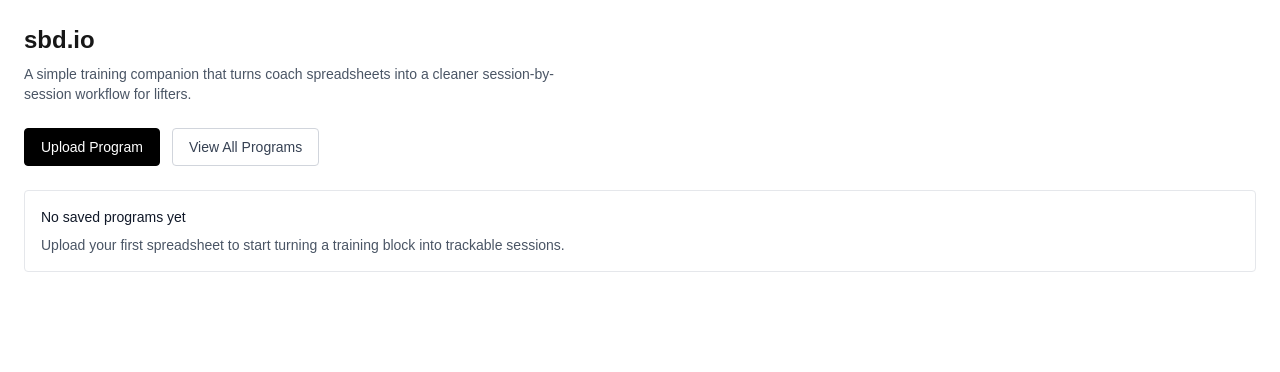
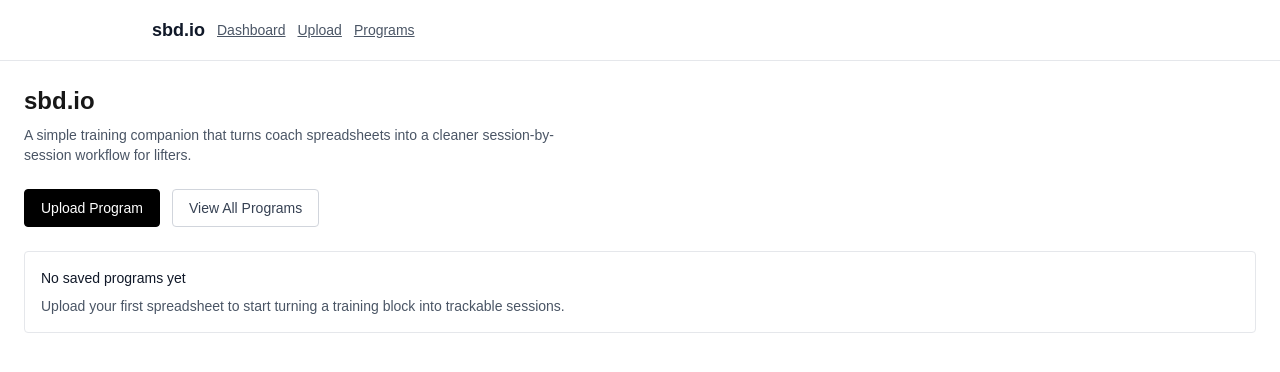
Before and after one commit to yepatrick05/sbd-io, a Next.js app: page / in a window 1280 px wide. Shown: the top 372 px of the page. Built offline with nearby package versions, Linux system fonts and the light colour scheme; no server answers; the database is empty.

Commit message:
style: added nav bar to jump between programs and dash

```diff
--- /dev/null
+++ b/src/app/app-header.tsx
@@ -0,0 +1,25 @@
+import Link from "next/link";
+
+export function AppHeader() {
+    return (
+        <header className="border-b border-gray-200 bg-white">
+            <div className="mx-auto flex w-full max-w-5xl flex-wrap items-center gap-3 px-4 py-4 sm:px-6">
+                <Link href="/" className="text-lg font-semibold text-gray-900">
+                    sbd.io
+                </Link>
+
+                <nav className="flex flex-wrap gap-3 text-sm text-gray-600">
+                    <Link href="/" className="underline">
+                        Dashboard
+                    </Link>
+                    <Link href="/upload" className="underline">
+                        Upload
+                    </Link>
+                    <Link href="/programs" className="underline">
+                        Programs
+                    </Link>
+                </nav>
+            </div>
+        </header>
+    );
+}
--- a/src/app/layout.tsx
+++ b/src/app/layout.tsx
@@ -1,5 +1,7 @@
 import type { Metadata } from "next";
 import { Geist, Geist_Mono } from "next/font/google";
+
+import { AppHeader } from "./app-header";
 import "./globals.css";
 
 const geistSans = Geist({
@@ -14,7 +16,7 @@ const geistMono = Geist_Mono({
 
 export const metadata: Metadata = {
     title: "sbd.io",
-    description: "Generated by create next app",
+    description: "A spreadsheet-first workout companion for powerlifting programs.",
 };
 
 export default function RootLayout({
@@ -24,7 +26,12 @@ export default function RootLayout({
 }>) {
     return (
         <html lang="en" className={`${geistSans.variable} ${geistMono.variable} h-full antialiased`}>
-            <body className="min-h-full flex flex-col">{children}</body>
+            <body className="min-h-full bg-gray-50 text-gray-900">
+                <div className="flex min-h-full flex-col">
+                    <AppHeader />
+                    <div className="flex-1">{children}</div>
+                </div>
+            </body>
         </html>
     );
 }
```
